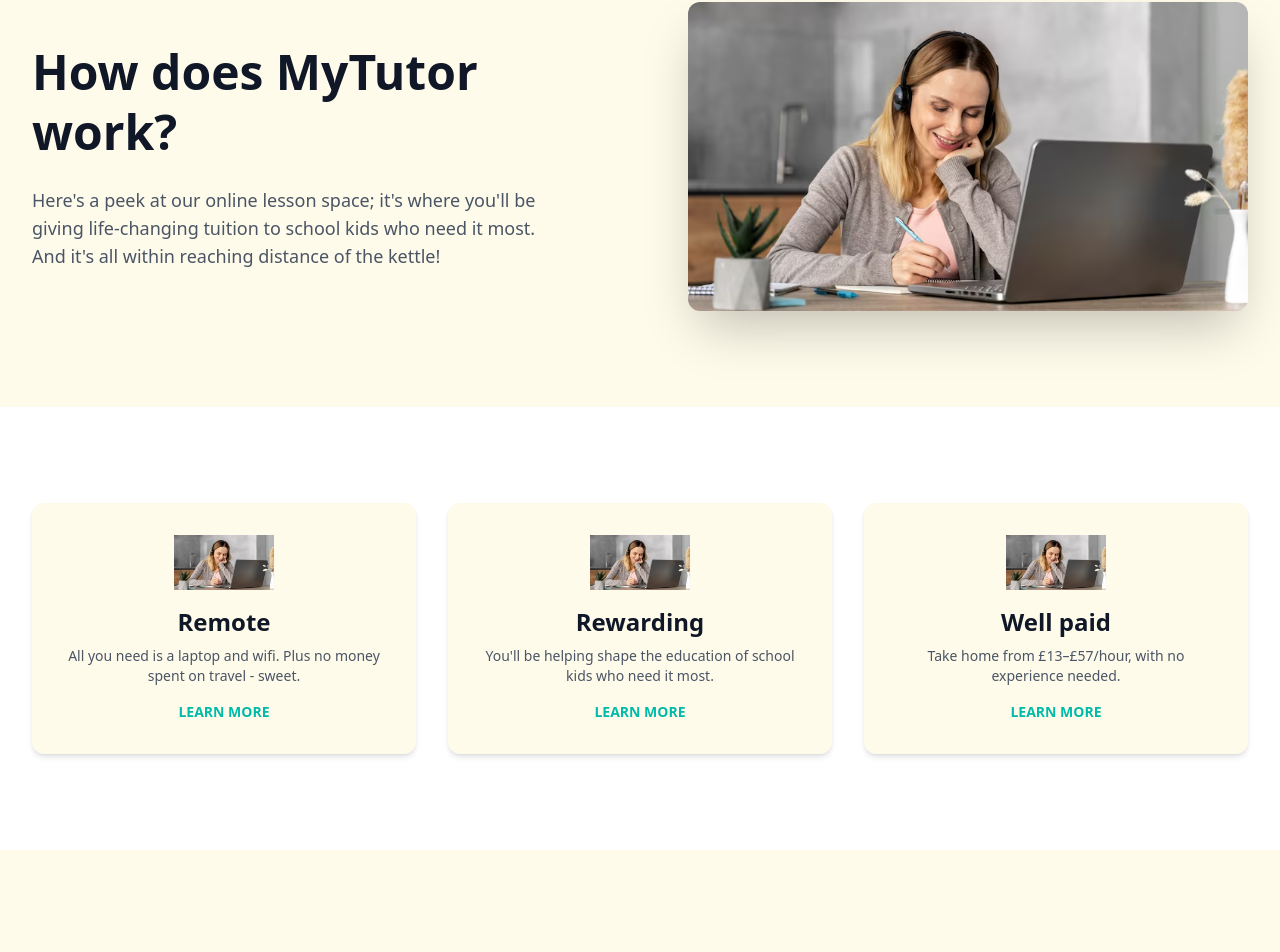
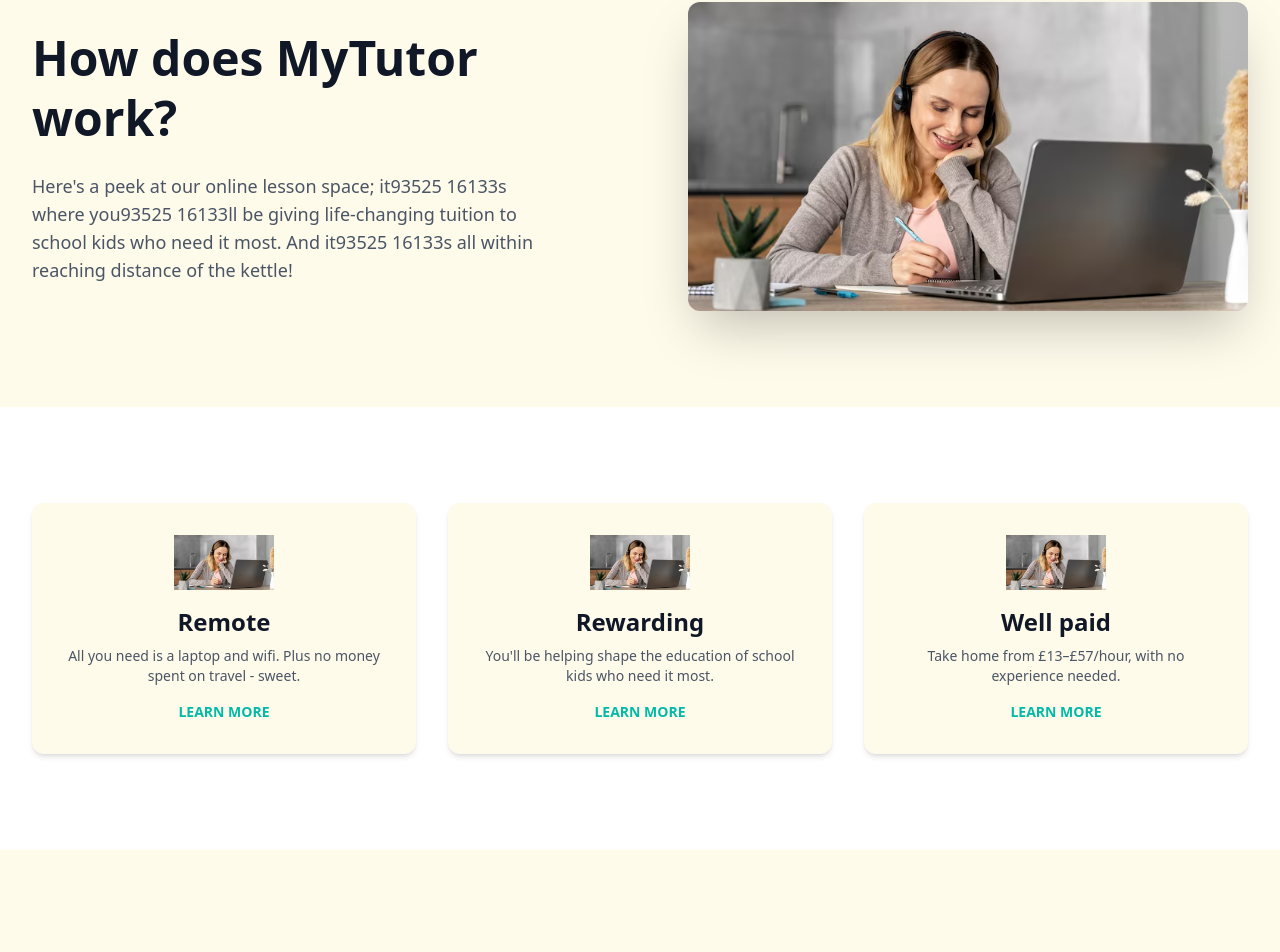
Before and after one commit to TFS252/tutor, a Next.js app: page /become-tutor in a window 1280 px wide. Shown: the part 1733-2685 px from the top of the page. Built offline with nearby package versions, Linux system fonts and the light colour scheme.

Commit message:
kjdfhklg

```diff
--- a/app/become-tutor/page.js
+++ b/app/become-tutor/page.js
@@ -144,8 +144,8 @@
               Teach students from over 180 countries
             </h2>
             <p className="text-gray-600 text-lg mb-6">
-              Preply tutors teach 800,000+ students globally. Join us and you'll
-              have everything you need to teach successfully.
+              Preply tutors teach 800,000+ students globally. Join us and
+              you&apos;ll have everything you need to teach successfully.
             </p>
             <ul className="text-gray-800 space-y-4 text-lg">
               {checkmarks.map((item, index) => (
@@ -175,9 +175,10 @@
               How does MyTutor work?
             </h2>
             <p className="text-gray-600 text-lg max-w-lg mx-auto md:mx-0">
-              Here's a peek at our online lesson space; it's where you'll be
-              giving life-changing tuition to school kids who need it most. And
-              it's all within reaching distance of the kettle!
+              Here&apos;s a peek at our online lesson space; it93525 16133s
+              where you93525 16133ll be giving life-changing tuition to school
+              kids who need it most. And it93525 16133s all within reaching
+              distance of the kettle!
             </p>
           </div>
           <div className="md:w-1/2 flex justify-center md:justify-end mt-12 md:mt-0">
@@ -239,8 +240,8 @@
             </div>
             <h3 className="text-2xl font-bold text-gray-900 mb-2">Rewarding</h3>
             <p className="text-gray-600 text-sm mb-4">
-              You'll be helping shape the education of school kids who need it
-              most.
+              You&apos;ll be helping shape the education of school kids who need
+              it most.
             </p>
             <a
               href="#"
@@ -289,10 +290,11 @@
               We support you all the way
             </h2>
             <p className="text-gray-600 text-lg mb-6">
-              Online tutoring jobs needn't be stressful - we find the pupils so
-              you don't have to, give you loads of helpful training and lesson
-              resources, and we're always on-hand to answer your questions (or
-              just give you a well-deserved pat on the back)!
+              Online tutoring jobs needn&apos;t be stressful - we find the
+              pupils so you don&apos;t have to, give you loads of helpful
+              training and lesson resources, and we&apos;re always on-hand to
+              answer your questions (or just give you a well-deserved pat on the
+              back)!
             </p>
             <button className="bg-[#57d5c7] text-gray-800 font-bold px-8 py-4 rounded-xl hover:bg-teal-400 transition-colors shadow-md">
               APPLY NOW
@@ -330,7 +332,7 @@
             <h2 className="text-3xl md:text-4xl lg:text-5xl font-bold leading-tight text-gray-900 mb-2">
               Awesome - how do I get started?
             </h2>
-            <p className="text-gray-600 text-lg mb-6">It's super simple</p>
+            <p className="text-gray-600 text-lg mb-6">It&apos;s super simple</p>
             <ul className="text-gray-800 space-y-4 text-lg list-disc pl-5">
               <li>Create your account and fill in the application</li>
               <li>
--- a/app/find-tutor/page.js
+++ b/app/find-tutor/page.js
@@ -546,8 +546,8 @@
               Need Help Finding the Right Tutor?
             </h3>
             <p className="text-gray-700 text-base mb-6">
-              Tell us what you're looking for, and we'll help you find the
-              perfect tutor to match your needs.
+              Tell us what you&apos;re looking for, and we&apos;ll help you find
+              the perfect tutor to match your needs.
             </p>
             <button className="bg-gray-800 text-white font-bold px-8 py-3 rounded-full shadow-lg hover:bg-gray-900 transition-colors">
               Tell Us More
--- a/app/how-it-work/page.js
+++ b/app/how-it-work/page.js
@@ -1 +1,5 @@
-hiiiiiiii;
+import React from "react";
+
+export default function page() {
+  return <div>page</div>;
+}
```
